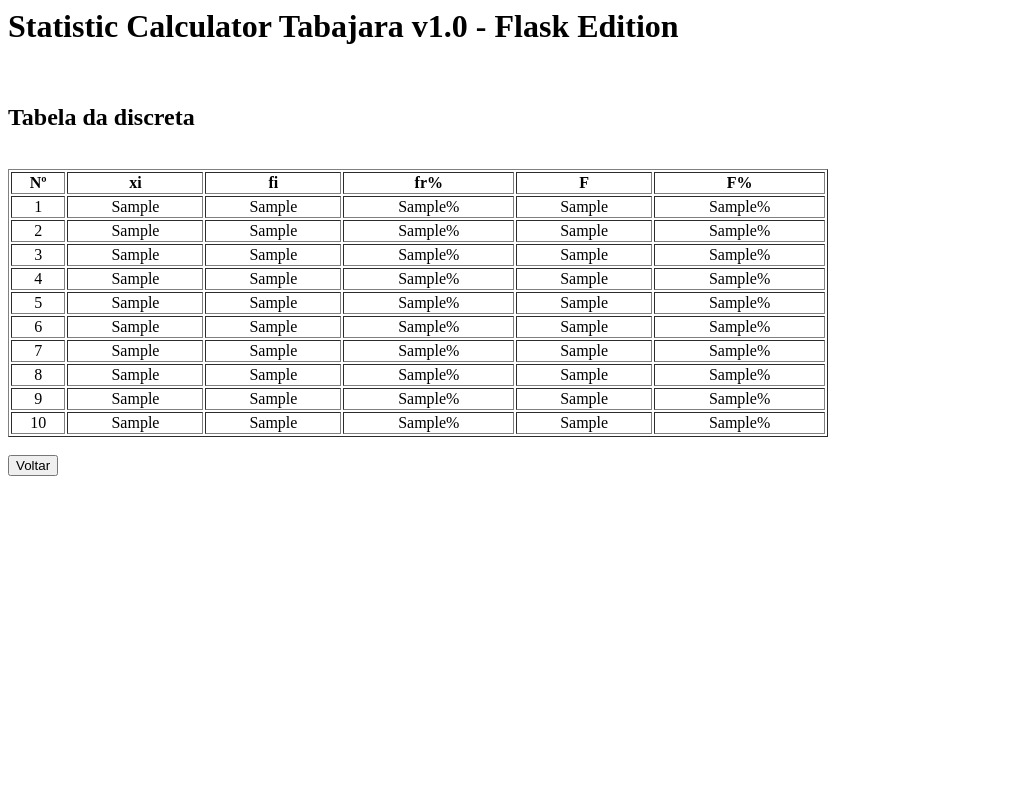
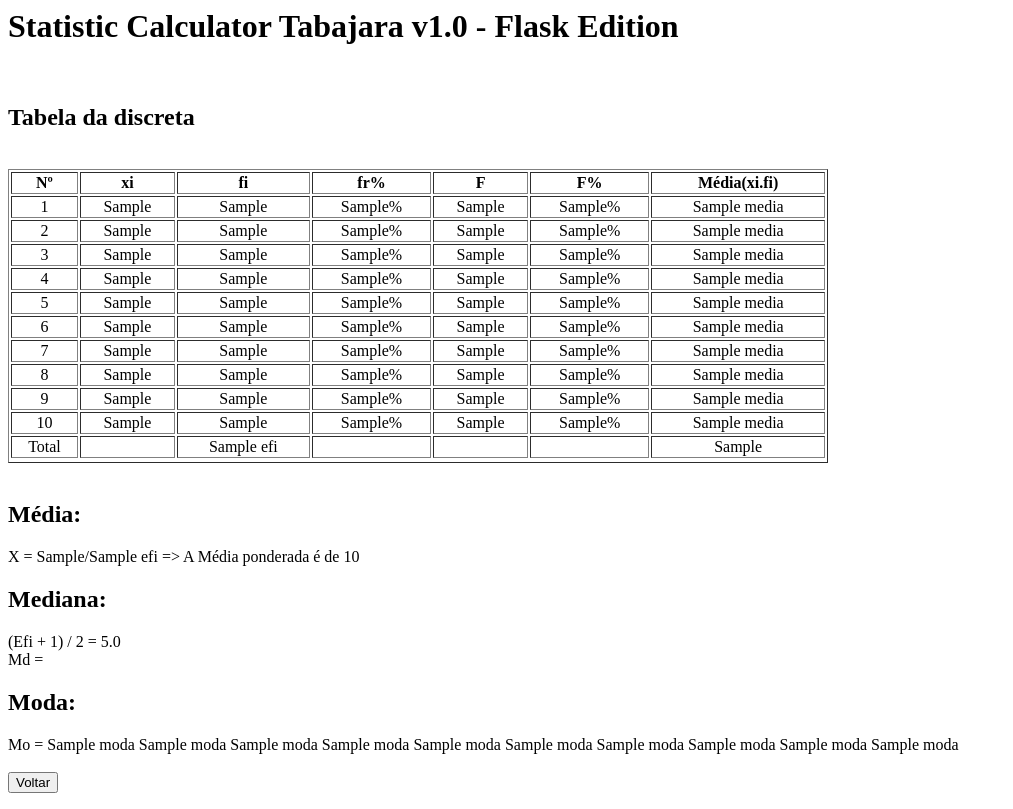
Before and after one commit to Danilo/statistic-calculator-tabajara, a Flask app: template templates/discreta.html in a window 1280 px wide. Shown: the whole page, without its empty margins (0-1013 px from the left). Before the commit the page ends 476 px from the top, so only its background shows below. Run offline with Flask 2, Linux system fonts and the light colour scheme; the template is opened without the code that fills it: most values are stand-ins (such as "Sample title", 1, 10 or a date in 2020).

Commit message:
Fixed bunch of things for discreta. Only miss moda now.

```diff
--- a/app.py
+++ b/app.py
@@ -38,6 +38,9 @@
 			discreta.insert_fr(discreta.fi, discreta.Efi)
 			discreta.insert_F(discreta.fi)
 			discreta.insert_Fr(discreta.fr)
+			discreta.insert_media(discreta.xi, discreta.fi)
+			discreta.insert_Exi_fi(discreta.media)
+			discreta.moda = [2000, 3000]
 			discreta.lines = len(discreta.xi)
 			return render_template('discreta.html', statistic=discreta)
 		elif request.form['form_id'] == 'continua':
@@ -74,6 +77,9 @@
 	fr = []
 	F = []
 	Fr = []
+	media = []
+	Exi_fi = 0
+	moda = []
 
 	def __init__(self):
 		self.lines = 0
@@ -83,6 +89,9 @@
 		self.fr = []
 		self.F = []
 		self.Fr = []
+		self.media = []
+		self.Exi_fi = 0
+		self.moda = []
 
 	def insert_xi(self, my_list):
 		xi = []
@@ -148,6 +157,25 @@
 		self.Fr = Fr
 		return Fr
 
+	def insert_media(self, my_xi_list, my_fi_list):
+		media = []
+		i = len(my_xi_list)
+
+		for x in range(i):
+			media.append(float(my_xi_list[x]) * float(my_fi_list[x]))
+
+		self.media = media
+		return media
+
+	def insert_Exi_fi(self, my_list):
+		Exi_fi = 0
+
+		for x in my_list:
+			Exi_fi += float(x)
+
+		self.Exi_fi = Exi_fi
+		return Exi_fi
+
 
 class Continua(object):
 	indice = 0
--- a/templates/discreta.html
+++ b/templates/discreta.html
@@ -15,6 +15,7 @@
 				<th>fr%</th>
 				<th>F</th>
 				<th>F%</th>
+				<th>Média(xi.fi)</th>
 			</tr>
 			{% for x in range(statistic.lines) %}
 			<tr align="center">
@@ -24,9 +25,38 @@
 				<td>{{ statistic.fr[x] }}%</td>
 				<td>{{ statistic.F[x] }}</td>
 				<td>{{ statistic.Fr[x] }}%</td>
+				<td>{{ statistic.media[x] }}</td>
 			</tr>
 			{% endfor %}
+			<tr align="center">
+				<td>Total</td>
+				<td> </td>
+				<td>{{ statistic.Efi }}</td>
+				<td> </td>
+				<td> </td>
+				<td> </td>
+				<td>{{ (statistic.Exi_fi) }}</td>
+			<tr>
 		</table>
+		<br/>
+		<h2>Média:</h2>
+		X = {{ (statistic.Exi_fi) }}/{{ statistic.Efi }} => A Média ponderada é de {{ (statistic.Exi_fi / statistic.Efi) }}
+		<br/>
+		<h2>Mediana:</h2>
+		{% if (statistic.Efi % 2) == 0 %}
+		(Efi / 2) e (Efi + 1) / 2 = {{ (statistic.Efi/2)|int }} e {{ ((statistic.Efi+1)/2)|round|int }}
+		{% else %}
+		(Efi + 1) / 2 = {{ ((statistic.Efi+1)/2)|round }}
+		{% endif %}
+		<br/>
+		Md =
+		<br/>
+		<h2>Moda:</h2>
+		Mo =
+		{% for x in range(statistic.lines) %}
+			{{ statistic.moda[x] }}
+		{% endfor %}
+		<br/>
 		<br/>
 		<form name="form_id" method="GET" action="/">
 			<input type="submit" value="Voltar"/>
```
Also changed, not shown: tests/app_tests.py (+6 -0 lines).
